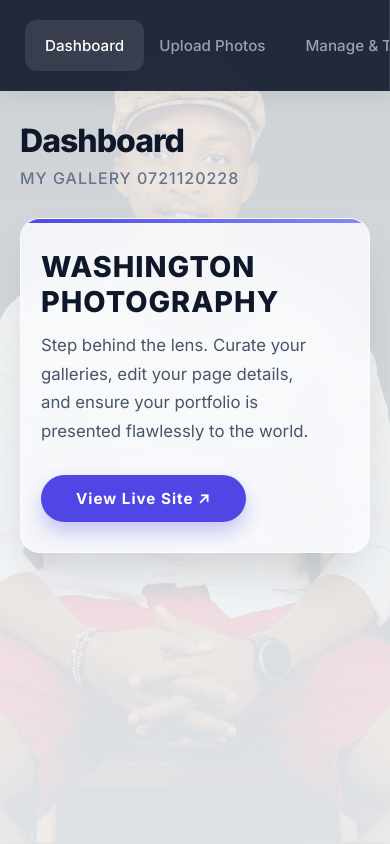
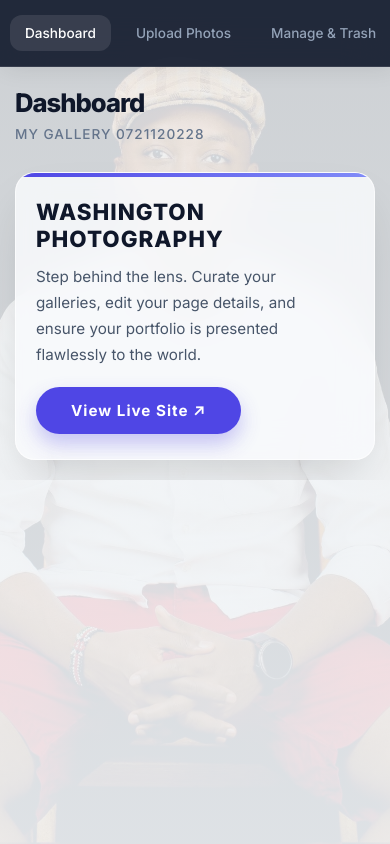
Before and after one commit to Fayjulie/washington-photography, a Flask app: page /admin in a window 390 px wide. Run offline with Flask 3, Linux system fonts and the light colour scheme; the visitor is signed in with stand-in values (Sample User, id 1); data that the repository does not hold is empty.

Commit message:
Make admin panel mobile friendly

```diff
--- a/templates/admin.html
+++ b/templates/admin.html
@@ -155,13 +155,99 @@
         @keyframes slideUp { from { opacity: 0; transform: translateY(20px); } to { opacity: 1; transform: translateY(0); } }
 
         @media (max-width: 768px) {
-            body { flex-direction: column; overflow: auto; }
-            .sidebar { width: 100%; flex-direction: row; padding: 20px; overflow-x: auto; }
-            .sidebar h1 { display: none; }
-            .nav-link { margin-bottom: 0; white-space: nowrap; }
-            .main-content { padding: 30px 20px; }
-            .hero-card { padding: 30px 20px; }
-            .top-header h2 { font-size: 2rem; }
+            body {
+                flex-direction: column;
+                height: auto;
+                overflow-y: auto;
+                overflow-x: hidden;
+            }
+
+            .sidebar {
+                width: 100%;
+                flex-direction: row;
+                padding: 15px 10px;
+                overflow-x: auto;
+                white-space: nowrap;
+                border-right: none;
+                border-bottom: 1px solid rgba(255, 255, 255, 0.1);
+                justify-content: flex-start;
+                align-items: center;
+                gap: 10px;
+            }
+
+            .sidebar h1 {
+                display: none;
+            }
+
+            .nav-link {
+                margin-bottom: 0;
+                padding: 10px 15px;
+                font-size: 0.85rem;
+                white-space: nowrap;
+            }
+
+            .nav-link:hover, .nav-link.active {
+                transform: none;
+            }
+
+            .sidebar .spacer {
+                display: none;
+            }
+
+            .main-content {
+                padding: 20px 15px;
+            }
+
+            .top-header h2 {
+                font-size: 1.6rem;
+            }
+
+            .top-header p {
+                font-size: 0.85rem;
+            }
+
+            .hero-card {
+                padding: 25px 20px;
+                max-width: 100%;
+            }
+
+            .hero-card h2 {
+                font-size: 1.4rem;
+            }
+
+            .hero-card p {
+                font-size: 0.95rem;
+                margin-bottom: 20px;
+            }
+
+            .card {
+                padding: 20px;
+                max-width: 100% !important;
+            }
+
+            .gallery-grid {
+                grid-template-columns: repeat(auto-fill, minmax(110px, 1fr));
+                gap: 15px;
+            }
+
+            .photo-card img {
+                height: 100px;
+            }
+
+            .toolbar {
+                flex-direction: column;
+                gap: 15px;
+                align-items: flex-start;
+            }
+
+            .toolbar-actions {
+                width: 100%;
+                justify-content: space-between;
+            }
+
+            .trash-actions {
+                flex-direction: column;
+            }
         }
     </style>
 </head>
```
